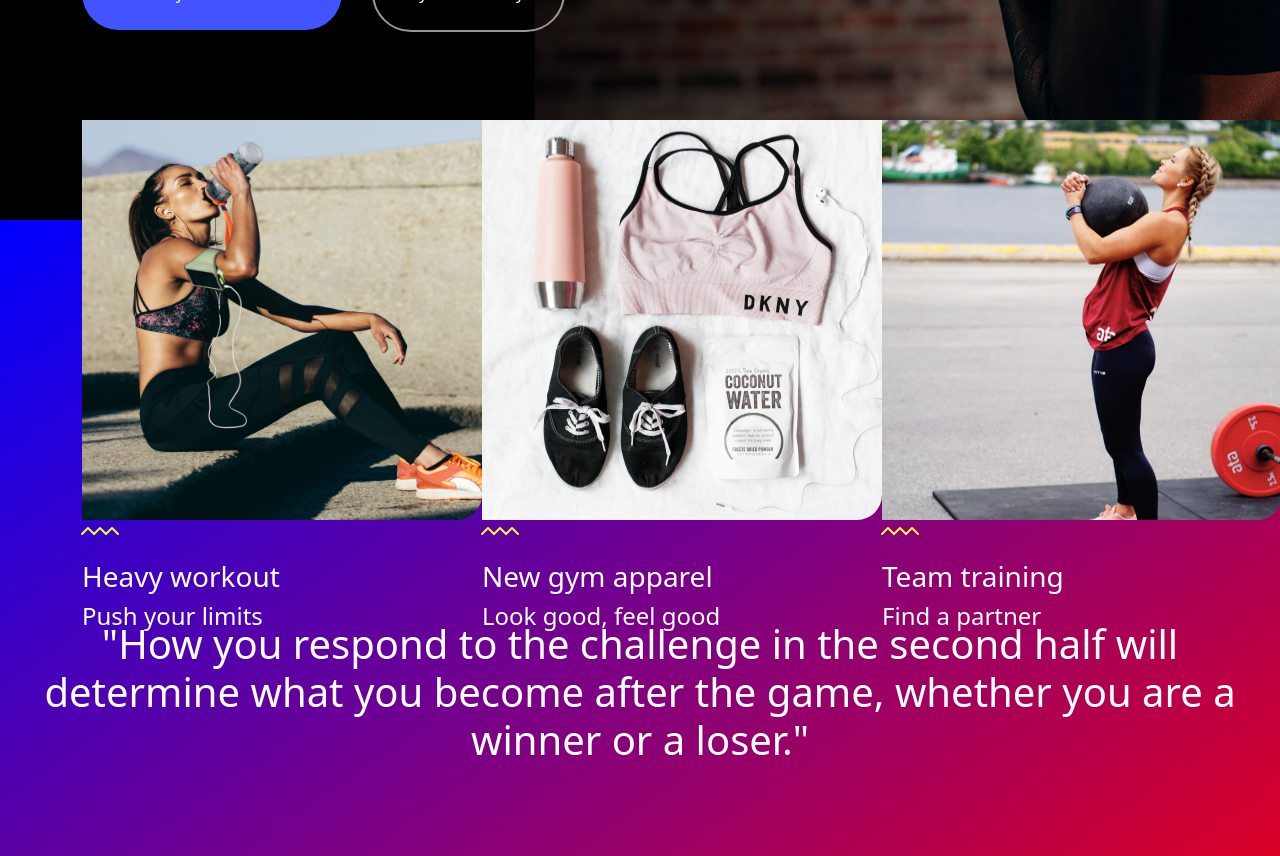
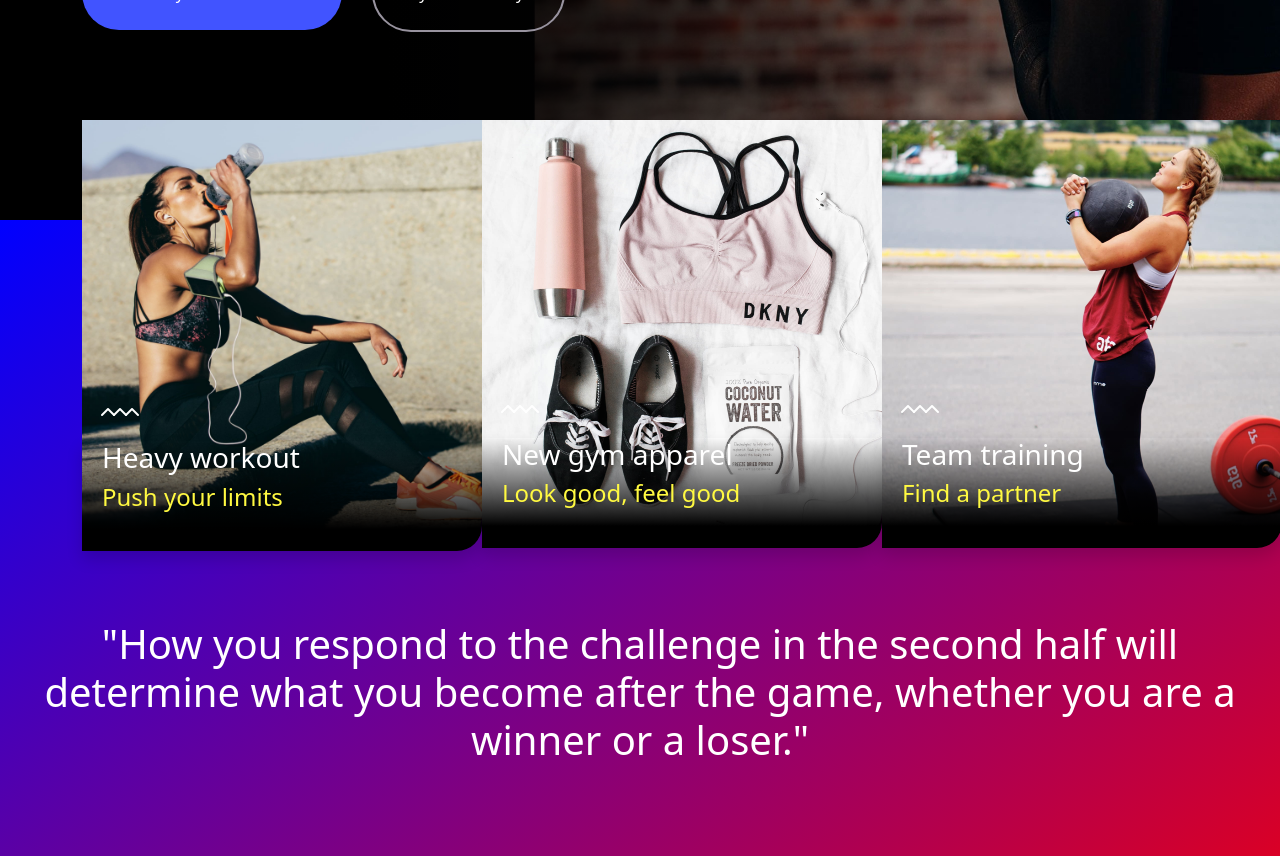
Before and after one commit to matteo2302/proj-html-vuejs, a Vue app: page / in a window 1280 px wide. Shown: the part 660-1516 px from the top of the page. Built offline with nearby package versions, Linux system fonts and the light colour scheme.

Commit message:
linear cards

```diff
--- a/src/components/AppLinear.vue
+++ b/src/components/AppLinear.vue
@@ -7,31 +7,43 @@ export default {
     <div class="linear-bg">
         <div class="video-cont container">
             <div class="videos d-flex row-cols-3 justify-content-between">
-                <div class="col"><img src="../assets/service6-2x.jpg" alt="video">
-                    <div class="position">
+                <div class="col">
+                    <div class="pos-ab"><img src="../assets/service6-2x.jpg" alt="video">
+                        <div class="shadow"><div class="position">
                             <p><i class="fa-solid fa-chevron-up"></i><i class="fa-solid fa-chevron-up"></i><i
                                     class="fa-solid fa-chevron-up"></i></p>
                             <h3>Heavy workout</h3>
                             <h4>Push your limits</h4>
+                        </div></div>
+
                     </div>
                 </div>
-                <div class="col"><img src="../assets/box1-2x.jpg" alt="video">
-                    <div class="position">
+
+                <div class="col">
+                    <div class="pos-ab"><img src="../assets/box1-2x.jpg" alt="video">
+                        <div class="shadow"><div class="position">
                             <p><i class="fa-solid fa-chevron-up"></i><i class="fa-solid fa-chevron-up"></i><i
                                     class="fa-solid fa-chevron-up"></i></p>
                             <h3>New gym apparel</h3>
                             <h4>Look good, feel good</h4>
+                        </div></div>
+
                     </div>
                 </div>
-                <div class="col"><img src="../assets/box3-2x.jpg" alt="video">
-                    <div class="position">
+
+                <div class="col">
+                    <div class="pos-ab"><img src="../assets/box3-2x.jpg" alt="video">
+                        <div class="shadow"><div class="position">
                             <p><i class="fa-solid fa-chevron-up"></i><i class="fa-solid fa-chevron-up"></i><i
                                     class="fa-solid fa-chevron-up"></i></p>
                             <h3>Team training</h3>
                             <h4>Find a partner</h4>
+                        </div></div>
+
                     </div>
                 </div>
             </div>
+
         </div>
         <div class="caption text-center">
             <h1>"How you respond to the challenge in the second half will determine what you become after the game, whether
@@ -62,7 +74,7 @@ h3 {
 }
 
 h4 {
-    color: white;
+    color: #FFF941;
 }
 
 .color-w {
@@ -96,15 +108,29 @@ img {
 a {
     color: black;
 }
+.shadow{
+    position: relative;
+    top: -100px;
+    background-image: linear-gradient(to top, black 20%, transparent);
+    border-bottom-right-radius: 25px;
 
+}
 .col {
     margin-top: -100px;
     width: 400px;
+    i{
+        color: white;
     }
+}
+.pos-ab{
+    position: absolute;
+    width: 400px;
 
-.positon {
+}
+.position {
     position: relative;
-    top: -100px;
+    top: -40px;
+    left: 20px;
 }
 
 .caption {
```
Lines whose indentation alone changed are shown as unchanged.
